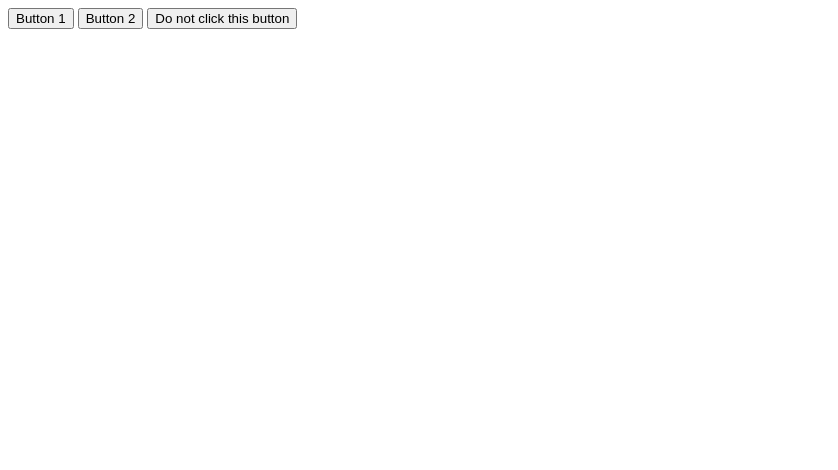
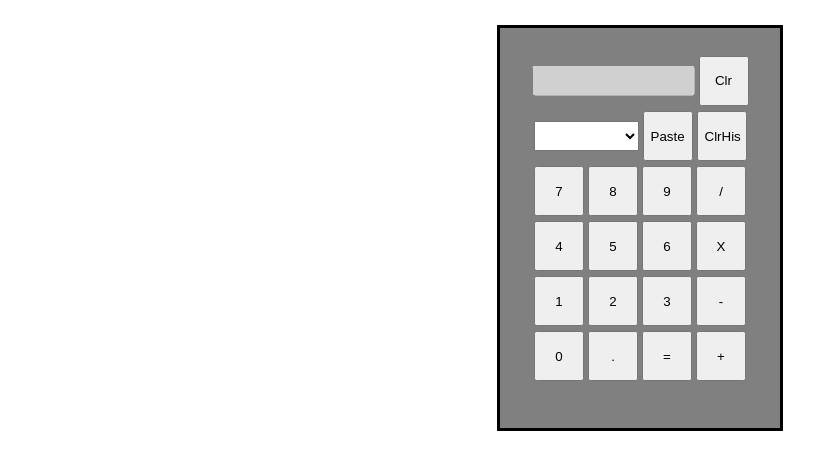
Before and after one commit to warndawg/calculator, a plain HTML site: page index.html in a window 1280 px wide. Shown: the whole page, without its empty margins (0-838 px from the left). Drawn offline with Linux system fonts and the light colour scheme.

Commit message:
finished project

```diff
--- a/Calculator.css
+++ b/Calculator.css
@@ -0,0 +1,38 @@
+button {
+	height: 50px;
+	width: 50px;
+}
+
+div {
+	padding: 2.5px;
+}
+
+#outer {
+	height: 350px;
+	width: 275px;
+	background-color: gray;
+	border-style: solid;
+	text-align: center;
+	padding-top: 25px;
+	padding-bottom: 25px;
+	margin-right: auto;
+	margin-left: auto;
+	margin-top: 25px;
+}
+
+#result {
+	width: 155px;
+	height: 25px;
+	margin-bottom: 15px
+};
+
+#clear {
+	height: 25px;
+	width: 25px;
+}
+ #previousHis {
+ 	margin-top: 0px;
+ 	padding-top: 0px;
+ 	width: 105px;
+ 	height: 30px;
+ }
--- a/Calculator.js
+++ b/Calculator.js
@@ -1,7 +1,35 @@
-function message(number){
-	if (number === 1 || number === 2) {
-		document.getElementById('result').innerHTML = "You clicked button number " + number;
-	} else {
-		document.getElementById('result').innerHTML = "You clicked the wrong button";
-	}
+var previous = [];
+
+function input(input){
+	document.getElementById('result').value += input;
+	previous.push(document.getElementById('result').value)
 }
+
+function answer(input){
+	var equation = document.getElementById('result').value;
+	equation = eval(equation);
+	var ans = equation;
+	previous.push(ans);
+	document.getElementById('result').value = equation;
+	createHis();
+}
+
+function createHis(){
+	var select = document.getElementById("previousHis");
+	for(var i = 0; i < previous.length; i++) {
+    var opt = previous[i];
+    var el = document.createElement("option");
+    el.textContent = opt;
+    el.value = opt;
+    select.appendChild(el);
+};
+}
+
+function copyHis(){
+	var text = document.getElementById('previousHis').value;
+	document.getElementById('result').value = text;
+}
+
+function clearHis(){
+	location.reload();
+}
--- a/index.html
+++ b/index.html
@@ -5,13 +5,40 @@
 	<link rel="stylesheet" type="text/css" href="Calculator.css">
 </head>
 <body>
-<div>
-	<button onclick="message(1)">Button 1</button>
-	<button onclick="message(2)">Button 2</button>
-	<button onclick="message(3)">Do not click this button</button>
-</div>
-<div id="result">
-
+<div id ="outer">
+	<div>
+		<form>
+			<input disabled id="result" type="text" name="result">
+			<button type="reset" id="clear">Clr</button><br>
+		</form>
+		<select id="previousHis"></select>
+		<button onclick="copyHis()">Paste</button>
+		<button onclick="clearHis()">ClrHis</button>
+	</div>
+	<div>
+		<button onclick="input(7)">7</button>
+		<button onclick="input(8)">8</button>
+		<button onclick="input(9)">9</button>
+		<button onclick="input('/')">/</button>
+	</div>
+	<div>
+		<button onclick="input(4)">4</button>
+		<button onclick="input(5)">5</button>
+		<button onclick="input(6)">6</button>
+		<button onclick="input('*')">X</button>
+	</div>
+	<div>
+		<button onclick="input(1)">1</button>
+		<button onclick="input(2)">2</button>
+		<button onclick="input(3)">3</button>
+		<button onclick="input('-')">-</button>
+	</div>
+	<div>
+		<button onclick="input(0)">0</button>
+		<button onclick="input('&period;')">.</button>
+		<button onclick="answer('=')">=</button>
+		<button onclick="input('+')">+</button>
+	</div>
 </div>
 <script type="text/javascript" src="Calculator.js"></script>
 </body>
```
